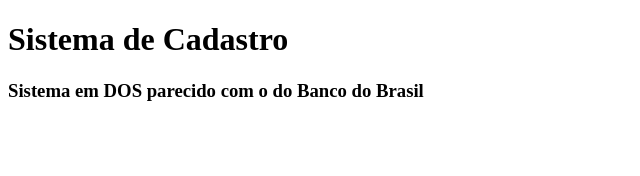
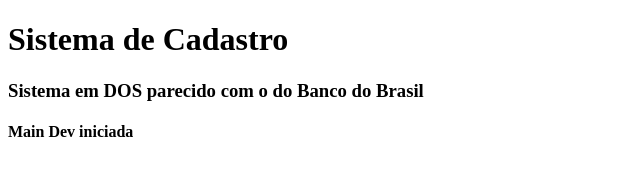
Before and after one commit to alex-martins2305/Jogo_da_forca, a plain HTML site: page index.html in a window 1280 px wide. Shown: the whole page, without its empty margins (0-640 px from the left). Drawn offline with Linux system fonts and the light colour scheme.

Commit message:
modified index.html

```diff
--- a/index.html
+++ b/index.html
@@ -8,5 +8,6 @@
 <body>
     <h1>Sistema de Cadastro</h1>
     <H3> Sistema em DOS parecido com o do Banco do Brasil</H3>
+    <h4> Main Dev iniciada</h4>
 </body>
 </html>
```
